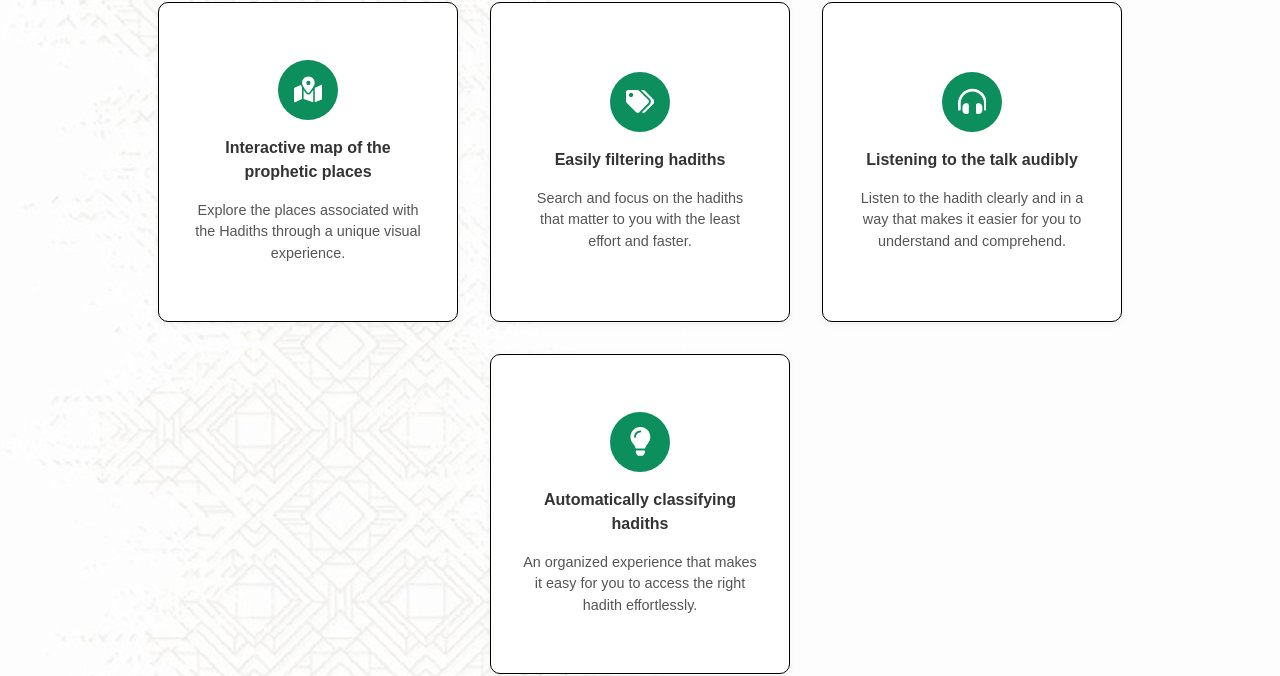
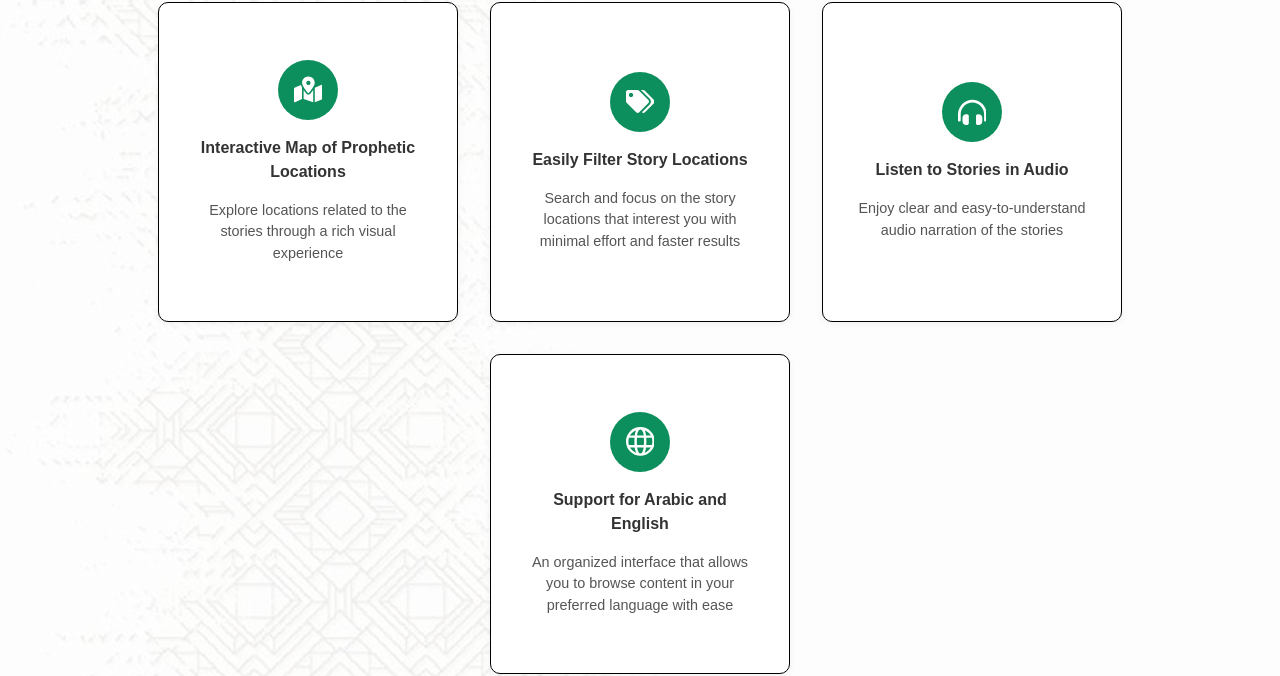
Before and after one commit to AsmaAlghamdi1/marwiyyat, a React (Vite) app: page /home in a window 1280 px wide. Shown: the part 1056-1732 px from the top of the page. Built offline with nearby package versions, Linux system fonts and the light colour scheme; grey boxes are pictures that could not be loaded.

Commit message:
Edit on translation

```diff
--- a/src/components/WhatWeOffer.jsx
+++ b/src/components/WhatWeOffer.jsx
@@ -3,6 +3,7 @@ import React from "react";
 import "../css/whatWeOffer.css";
 import { FaMapMarkedAlt, FaTags, FaHeadphonesAlt, FaLightbulb } from "react-icons/fa";
 import { useTranslation } from 'react-i18next';
+import { GrLanguage } from "react-icons/gr";
 export const WhatWeOffer = () => {
   const {t,i18n} =useTranslation();
   // const features = [
@@ -67,7 +68,8 @@ export const WhatWeOffer = () => {
       </div>
       <div className="card-content">
           <div className="icon-circle">
-            <FaLightbulb />
+            {/* <FaLightbulb /> */}
+            <GrLanguage />
           </div>
           <h3 className="main-feature">{t("whatweoffer.feature3")}</h3>
           <p className="explain-feature">{t("whatweoffer.desfeature3")}</p>
--- a/src/locales/ar/translation.json
+++ b/src/locales/ar/translation.json
@@ -13,14 +13,14 @@
   },
   "whatweoffer":{
     "offertitle": "ماذا تقدم لك المنصة ؟",
-    "feature1":"فلترة الأحاديث بسهولة",
-    "desfeature1":"ابحث و ركّز على الأحاديث التي تهمك بأقل جهد وبشكل أسرع",
+    "feature1":"فلترة أماكن القصص بسهولة",
+    "desfeature1":"ابحث و ركّز على أماكن القصص التي تهمك بأقل جهد وبشكل أسرع",
     "feature2":"خريطة تفاعلية للاماكن النبوية",
     "desfeature2":"استكشف الأماكن المرتبطة بالأحاديث من خلال تجربة بصرية مميزة",
-    "feature3":"تصنيف الأحاديث تلقائيًا",
-    "desfeature3":"تجربة منظّمة نسهّل عليك الوصول إلى الحديث المناسب بكل يسر",
-    "feature4":"الإستماع الى الحديث صوتيًا",
-    "desfeature4":"استمع للأحاديث بكل وضوح وبطريقة تسهّل عليك الفهم والاستيعاب"
+    "feature3": "دعم اللغتين العربية والإنجليزية",
+    "desfeature3": "واجهة منظّمة تُمكّنك من تصفح المحتوى بلغتك المفضلة بكل سلاسة",
+    "feature4":"الإستماع الى القصص صوتيًا",
+    "desfeature4":"استمع للقصص بكل وضوح وبطريقة تسهّل عليك الفهم والاستيعاب"
   },
   "mapsection":{
     "maptitle":"الخريطة التفاعلية",
--- a/src/locales/en/translation.json
+++ b/src/locales/en/translation.json
@@ -13,14 +13,18 @@
   },
   "whatweoffer":{
     "offertitle": "What does the platform offer you ?",
-    "feature1":"Easily filtering hadiths",
-    "desfeature1":"Search and focus on the hadiths that matter to you with the least effort and faster.",
-    "feature2":"Interactive map of the prophetic places",
-    "desfeature2":"Explore the places associated with the Hadiths through a unique visual experience.",
-    "feature3":"Automatically classifying hadiths",
-    "desfeature3":"An organized experience that makes it easy for you to access the right hadith effortlessly.",
-    "feature4":"Listening to the talk audibly",
-    "desfeature4":"Listen to the hadith clearly and in a way that makes it easier for you to understand and comprehend."
+    "feature1": "Easily Filter Story Locations",
+"desfeature1": "Search and focus on the story locations that interest you with minimal effort and faster results",
+
+"feature2": "Interactive Map of Prophetic Locations",
+"desfeature2": "Explore locations related to the stories through a rich visual experience",
+
+"feature3": "Support for Arabic and English",
+"desfeature3": "An organized interface that allows you to browse content in your preferred language with ease",
+
+"feature4": "Listen to Stories in Audio",
+"desfeature4": "Enjoy clear and easy-to-understand audio narration of the stories"
+
   },
   "mapsection":{
     "maptitle":"Interactive map",
```
